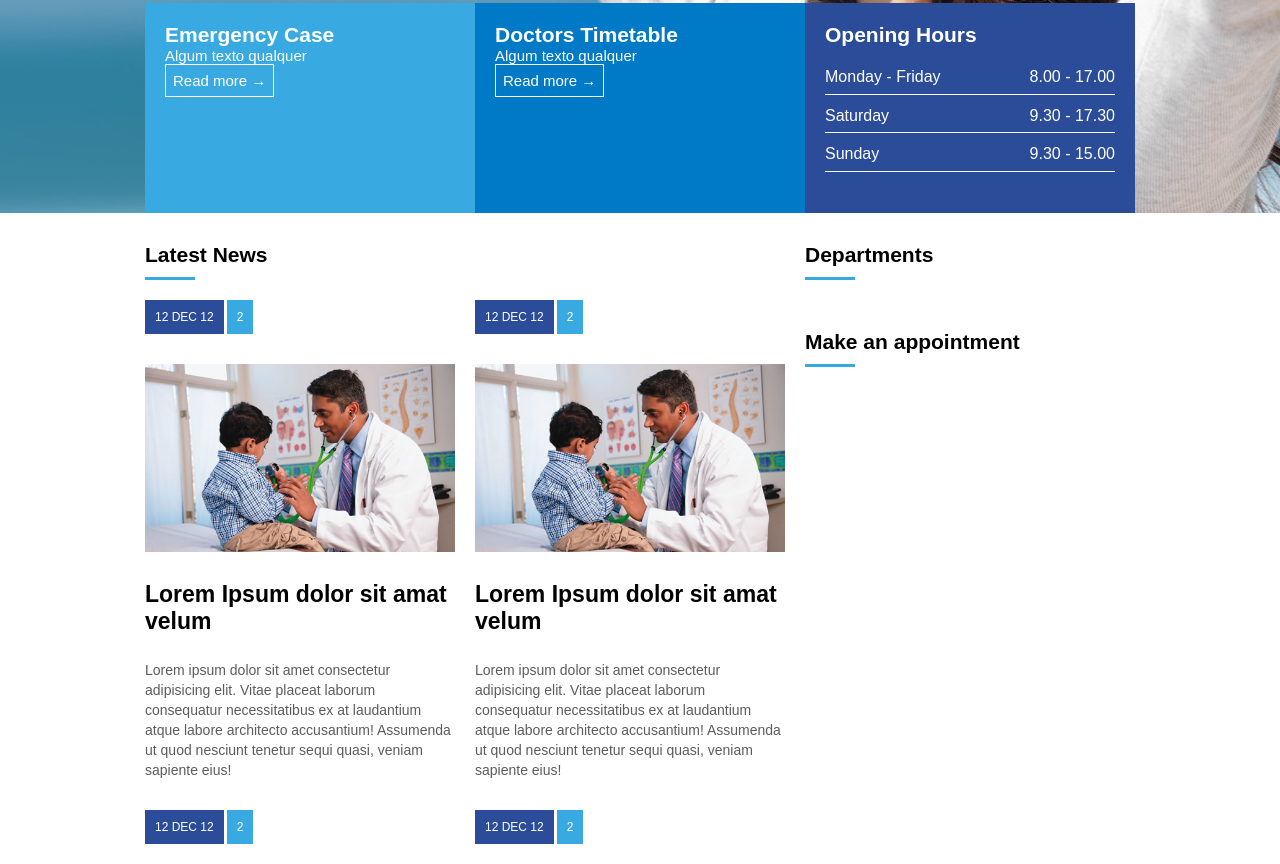
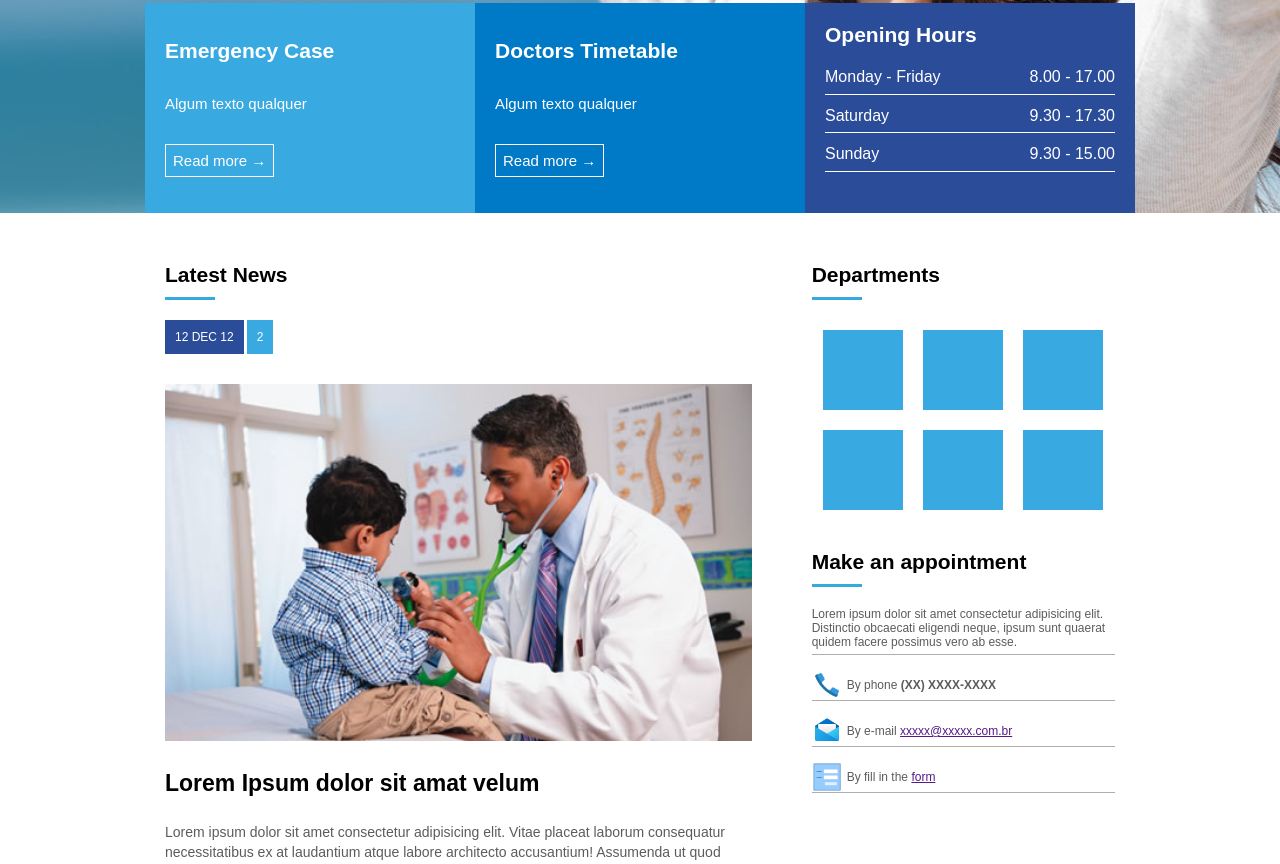
Before and after one commit to eduperottoni/medicenter, a plain HTML site: page index.html in a window 1280 px wide. Shown: the part 577-1441 px from the top of the page. Drawn offline with Linux system fonts and the light colour scheme.

Commit message:
Concluindo o espaço lateral (aside) e iniciando area final do footer

```diff
--- a/assets/css/style.css
+++ b/assets/css/style.css
@@ -84,7 +84,7 @@ nav .active a, nav a:hover{
 
 .banner-headline h2, .banner-headline h3{
     max-width: 370px;
-    padding: 12px;
+    padding: 20px;
     color:#fff;
 }
 
@@ -113,6 +113,7 @@ nav .active a, nav a:hover{
     display: flex;
     flex-direction:column;
     align-items:start;
+    justify-content:space-around;
 }
 
 .banner1{
@@ -208,12 +209,58 @@ aside{
 aside .widget-body{
 
     display:flex;
+    flex-direction: row;
+    flex-wrap: wrap;
+    justify-content:center;
 
 }
 
-aside .dept{
-    flex:1;
+.widget-body .dept{
+    margin:10px;
+    width:80px;
+    height:80px;
     background-color: #39aae1;
+}
+
+.make-an-app{
+    font-size:12px;
+    color: #5c5c5c;
+    width:100%;
+    display:flex;
+    flex-direction:column;
+}
+
+.app-desc{
+    margin-bottom:15px;
+    padding-bottom:5px;
+    border-bottom: 1px solid #aeaeae;
+}
+
+.app-contact{
+    width:100%;
+    display:flex;
+    flex-direction:column;
+}
+
+.app-contact p{
+    display: inline;
+
+    font-size: 12px;
+    padding:5px;
+}
+
+.space{
+    display:flex;
+    justify-content:start;
+    align-items:center;
+
+    margin-bottom: 15px;
+
+    border-bottom: 1px solid #aeaeae;
+}
+
+.app-contact img{
+    width: 30px;
 }
 
 .flex{
@@ -322,6 +369,14 @@ footer .copy{
     margin-top:30px;
 }
 
+.footer-p{
+    font-size:12px;
+    color: #727272;
+}
+
+
+
+
 .menu-mobile{
     display:none;
     width: 40px;
@@ -334,6 +389,10 @@ footer .copy{
     background-color:#39aae1;
     height:4px;
     width:100%
+}
+
+.banner-headline,#geral section, aside,.copy, .footer-area-item{
+    padding:20px;
 }
 
 @media only screen and (max-width:600px){
@@ -370,6 +429,11 @@ footer .copy{
     nav ul{
         flex-direction: column;
         display:none;
+
+        position:absolute;
+        left: 0;
+        width:100%;
+        background-color:#fff;
     }
 
     header{
--- a/index.html
+++ b/index.html
@@ -4,6 +4,18 @@
     <meta charset="UTF-8">
     <meta name="viewport" content="width=device-width, initial-scale=1.0, user-scalable=0">
     <title>Medicenter</title>
+
+    <script type='text/javascript'>
+        window.onload = function(){
+            document.querySelector('.menu-mobile').addEventListener('click', function(){
+                if (document.querySelector('.menu nav ul').style.display == 'flex'){
+                    document.querySelector('.menu nav ul').style.display = 'none';
+                }else{
+                    document.querySelector('.menu nav ul').style.display = 'flex';
+                }
+            })
+        };
+    </script>
 
     <link rel="stylesheet" href="./assets/css/style.css">
 </head>
@@ -25,8 +37,6 @@
                         <li><a href="">BLOG</a></li>
                         <li><a href="">PAGES</a></li>
                         <li><a href="">DEPARTMENTS</a></li>
-                        <li><a href="">TIMETABLE</a></li>
-                        <li><a href="">GALLERY</a></li>
                         <li><a href="">CONTACT</a></li>
                     </ul>
                 </nav>
@@ -174,7 +184,22 @@
                         <div class="text">Make an appointment</div>
                         <div class="line"></div>
                     </div>
-                    <div class="widget-body">
+                    <div class="widget-body make-an-app">
+                        <p class='app-desc'>Lorem ipsum dolor sit amet consectetur adipisicing elit. Distinctio obcaecati eligendi neque, ipsum sunt quaerat quidem facere possimus vero ab esse. </p>
+                        <div class="app-contact">
+                            <div class="phone space">
+                                <img src="./assets/img/phone.png" alt="Telefone">
+                                <p>By phone <strong>(XX) XXXX-XXXX</strong></p>
+                            </div>
+                            <div class="email space">
+                                <img src="./assets/img/email.png" alt="E-mail">
+                                <p>By e-mail <a href="">xxxxx@xxxxx.com.br</a> </p>
+                            </div>
+                            <div class="form space">
+                                <img src="./assets/img/form.png" alt="Telefone">
+                                <p>By fill in the <a href=''>form</a></p>
+                            </div>
+                        </div>
                     </div>
                 </div>
             </aside>
@@ -205,6 +230,12 @@
                             <div class="line"></div>
                         </div>
                         <div class="widget-body">
+                            <p class='footer-p'>Lorem ipsum dolor sit amet consectetur adipisicing elit. Lorem ipsum dolor sit amet.</p>
+                            <div class="clinic-infos">
+                                <div class="endereco footer-p">
+                                    <p> Medicenter Clinic - 33 Farlane Street Keilon East VIC 3033, Australia</p>
+                                </div>
+                            </div>
                         </div>
                     </div>
                 </div>
```
Also changed, not shown: assets/img/email.png (added), assets/img/form.png (added), assets/img/phone.png (added).
